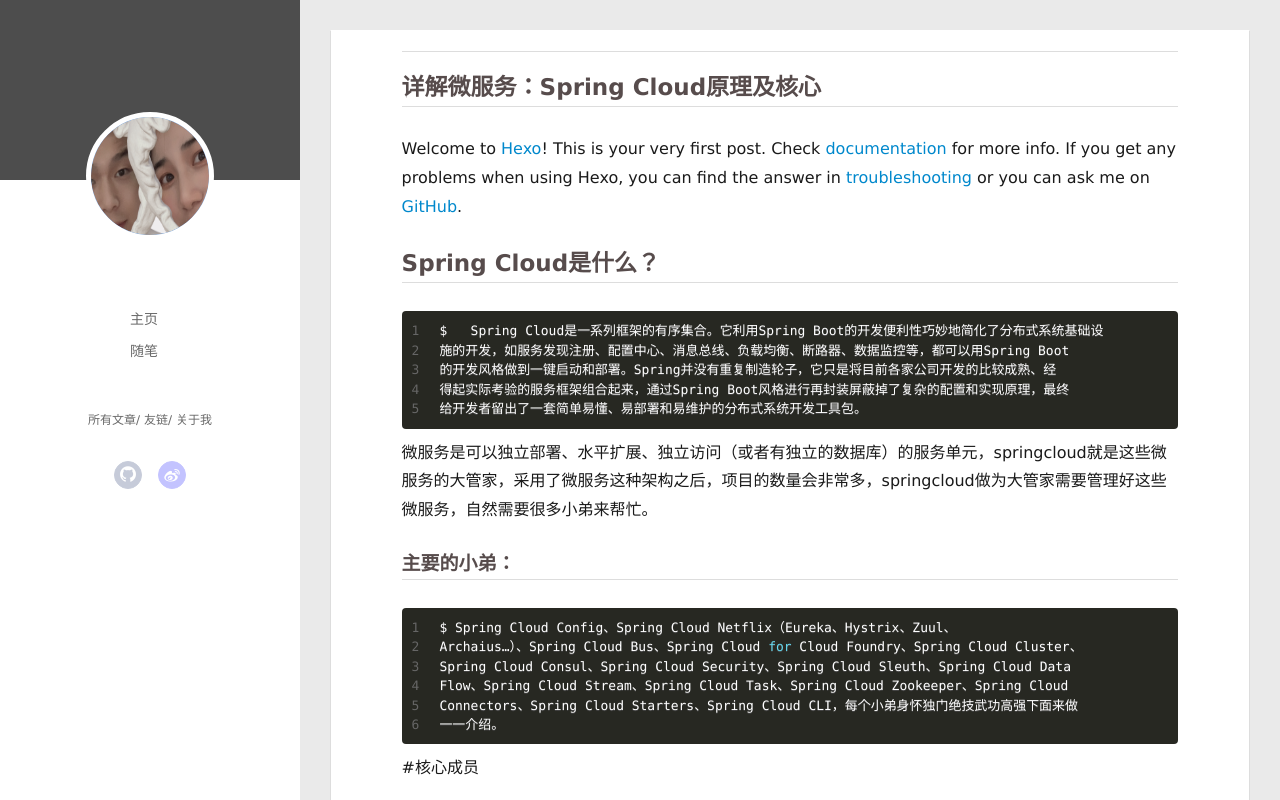
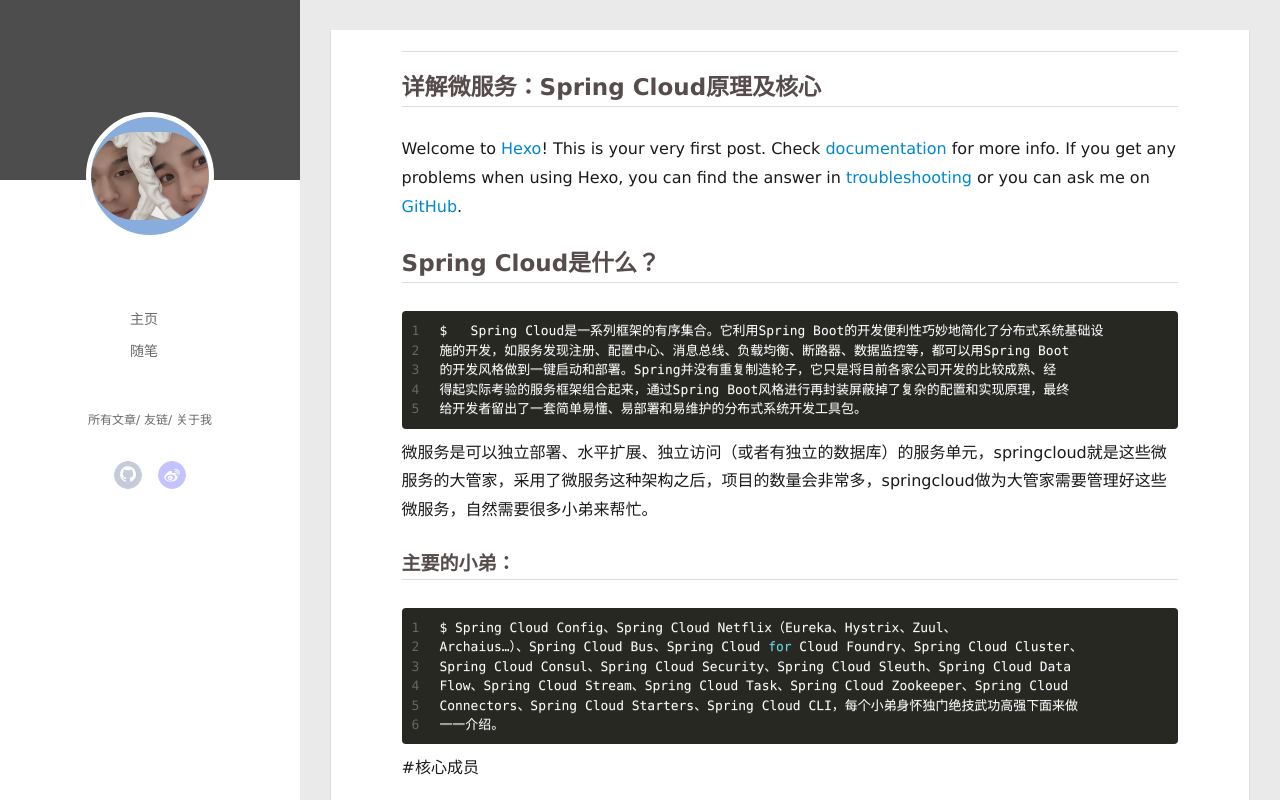
Before and after one commit to wowxyx/wowxyx.github.io, a plain HTML site: page 2020/10/24/Spring Cloud原理及核心/index.html in a window 1280 px wide. Drawn offline with Linux system fonts and the light colour scheme; no server answers.

Commit message:
Site updated: 2020-10-24 23:57:56

```diff
--- a/2020/10/24/Spring Cloud原理及核心/index.html
+++ b/2020/10/24/Spring Cloud原理及核心/index.html
@@ -47,7 +47,7 @@
 <div class="intrude-less">
 	<header id="header" class="inner">
 		<a href="/" class="profilepic">
-			<img src="/img/3.jpg" class="js-avatar show">
+			<img src="/img/3.jpg" class="js-avatar">
 		</a>
 		<hgroup>
 		  <h1 class="header-author"><a href="/"></a></h1>
```
Also changed, not shown: archives/2020/10/index.html (+1 -1 lines), archives/2020/index.html (+1 -1 lines), archives/index.html (+1 -1 lines), index.html (+1 -1 lines).
